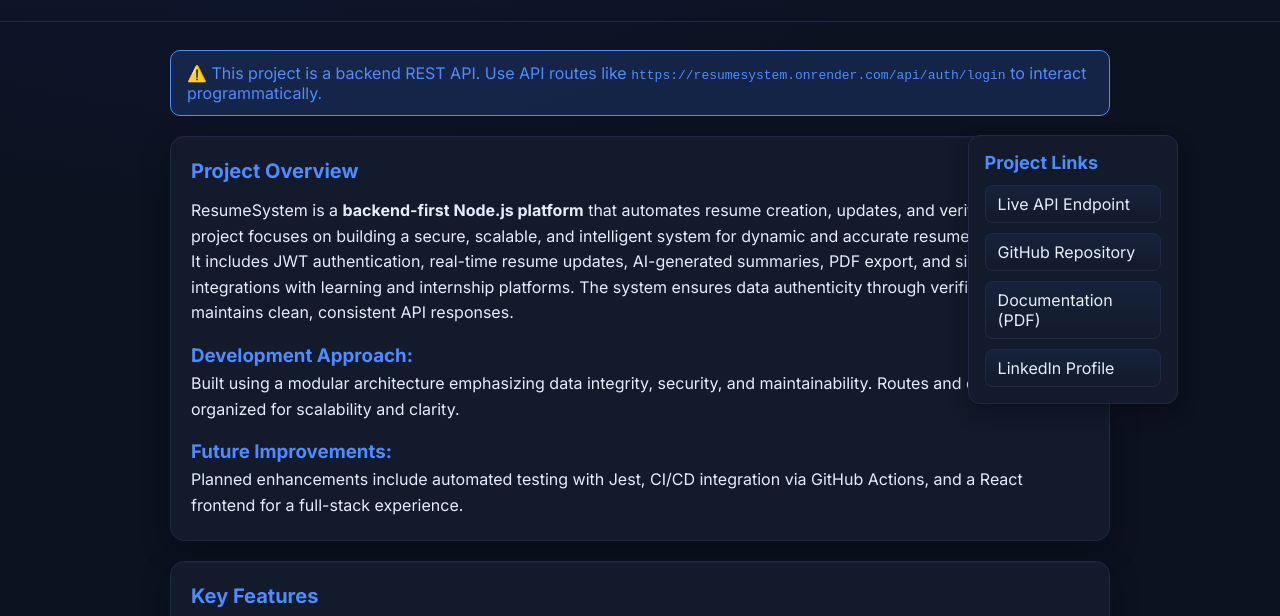
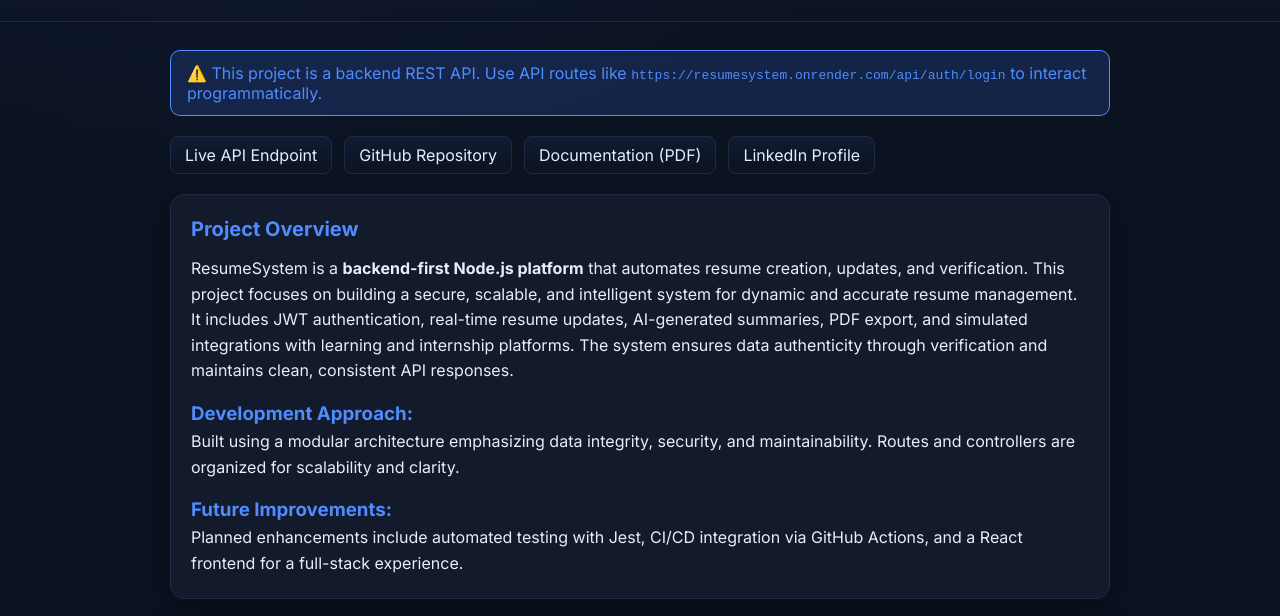
Before and after one commit to AsjadJDawre/ResumeSystem, a website: page public/index.html in a window 1280 px wide. Shown: the part 129-745 px from the top of the page. Drawn offline with Linux system fonts and the light colour scheme.

Commit message:
styles : change orientation of project links

```diff
--- a/public/index.html
+++ b/public/index.html
@@ -17,21 +17,18 @@
     </div>
   </header>
 
-  <!-- Right Sidebar for Project Links -->
-  <div class="sidebar-links">
-    <h3>Project Links</h3>
-    <ul class="sidebar-list">
-      <li><a href="https://resumesystem.onrender.com" target="_blank">Live API Endpoint</a></li>
-      <li><a href="https://github.com/AsjadJDawre/ResumeSystem" target="_blank">GitHub Repository</a></li>
-      <li><a href="https://drive.google.com/file/d/18HtlJXu67Mp1pJ1ir_qqVhTkPKENSVDK/view?usp=sharing" target="_blank">Documentation (PDF)</a></li>
-      <li><a href="https://www.linkedin.com/in/asjad-johar/" target="_blank">LinkedIn Profile</a></li>
-    </ul>
-  </div>
-
   <main class="container">
   <div class="notice">
     ⚠️ This project is a backend REST API. Use API routes like
     <code>https://resumesystem.onrender.com/api/auth/login</code> to interact programmatically.
+  </div>
+
+  <!-- Project Links Horizontal -->
+  <div class="project-links">
+    <a href="https://resumesystem.onrender.com" target="_blank">Live API Endpoint</a>
+    <a href="https://github.com/AsjadJDawre/ResumeSystem" target="_blank">GitHub Repository</a>
+    <a href="https://drive.google.com/file/d/18HtlJXu67Mp1pJ1ir_qqVhTkPKENSVDK/view?usp=sharing" target="_blank">Documentation (PDF)</a>
+    <a href="https://www.linkedin.com/in/asjad-johar/" target="_blank">LinkedIn Profile</a>
   </div>
 
   <section class="card">
@@ -45,6 +42,7 @@
       <p>Planned enhancements include automated testing with Jest, CI/CD integration via GitHub Actions, and a React frontend for a full-stack experience.</p>
     </div>
   </section>
+
 
     <section class="card">
       <h2>Key Features</h2>
--- a/public/styles.css
+++ b/public/styles.css
@@ -98,50 +98,30 @@
   overflow-x: auto;
   color: var(--text);
 }
-
-/* Sidebar Styles */
-.sidebar-links {
-  position: fixed;
-  top: 33%; /* below header */
-  right: 8%;
-  width: 210px;
-  background: var(--card);
-  border: 1px solid var(--border);
-  border-radius: 12px;
-  padding: 16px;
-  box-shadow: 0 8px 20px rgba(0,0,0,0.3);
+/* Horizontal Project Links */
+.project-links {
+  display: flex;
+  gap: 12px;
+  flex-wrap: wrap;
+  margin-bottom: 20px;
 }
 
-.sidebar-links h3 {
-  margin-bottom: 12px;
-  color: var(--accent);
-  font-size: 18px;
-}
-
-.sidebar-list {
-  list-style: none;
-  padding: 0;
-  display: flex;
-  flex-direction: column;
-  gap: 10px;
-}
-
-.sidebar-list a {
+.project-links a {
   text-decoration: none;
   color: var(--text);
   background: linear-gradient(180deg, rgba(79,140,255,0.08), rgba(79,140,255,0));
   border: 1px solid var(--border);
-  padding: 8px 12px;
+  padding: 8px 14px;
   border-radius: 8px;
-  display: block;
   transition: all 0.15s ease;
 }
 
-.sidebar-list a:hover {
+.project-links a:hover {
   border-color: var(--accent);
   box-shadow: 0 6px 16px rgba(79,140,255,0.25);
   transform: translateY(-1px);
 }
+
 
 .site-footer {
   border-top: 1px solid var(--border);
```
Lines whose indentation alone changed are shown as unchanged.
